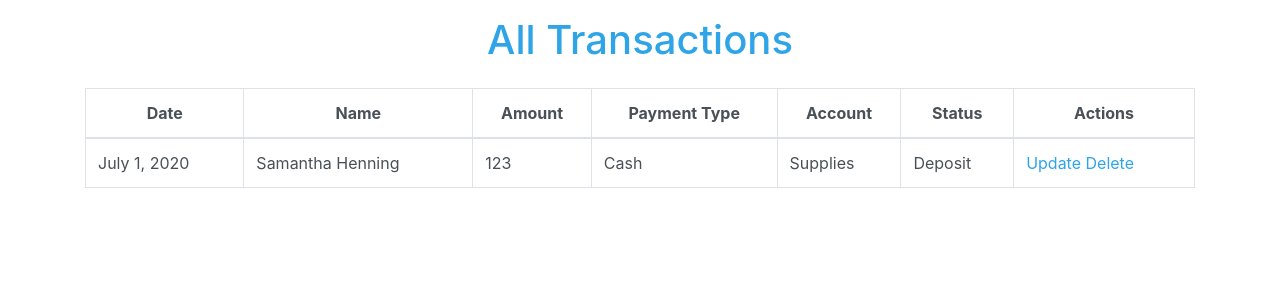
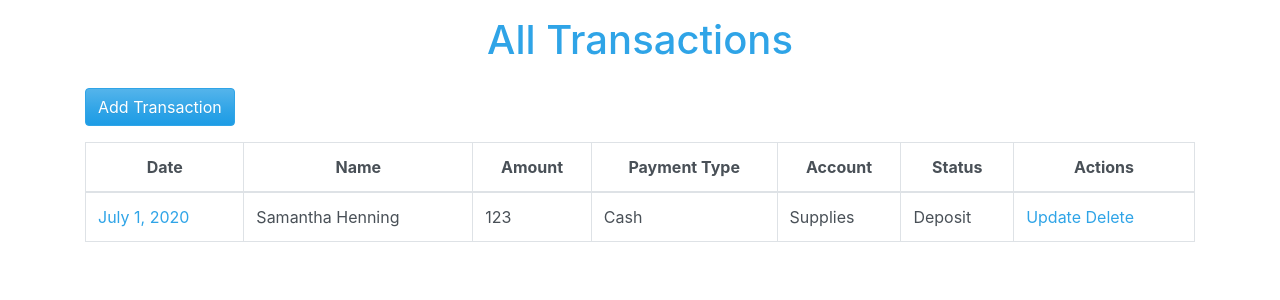
Before and after one commit to ZendaInnocent/calendar-cashflow, a Django app: page /transactions/ in a window 1280 px wide. Shown: the part 56-356 px from the top of the page. Run offline with Django 3.2, Linux system fonts and the light colour scheme; a user stored in the database is signed in; data comes from the database, SQL or seed files in the repository; some libraries are stand-ins or nearby versions.

Commit message:
Add links in the transactions page

```diff
--- a/main/templates/main/transactions.html
+++ b/main/templates/main/transactions.html
@@ -10,6 +10,7 @@
         <div class="text-center py-3">
             <h1 class="text-center">{{ subtitle }} Transactions</h1>
         </div>
+        <a href="{% url 'main:add-transaction' %}" class="btn btn-primary mb-3">Add Transaction</a>
         {% if transactions %}
         <table class="table table-bordered">
             <thead>
@@ -26,7 +27,9 @@
             <tbody>
                 {% for transaction in transactions %}
                 <tr>
-                    <td scope="row">{{ transaction.date }}</td>
+                    <td scope="row">
+                        <a href="{% url 'main:month-transactions' transaction.date.year transaction.date.month %}">{{ transaction.date }}</a>
+                    </td>
                     <td>{{ transaction.name }}</td>
                     <td>{{ transaction.amount }}</td>
                     <td>{{ transaction.get_payment_type_display }}</td>
```
